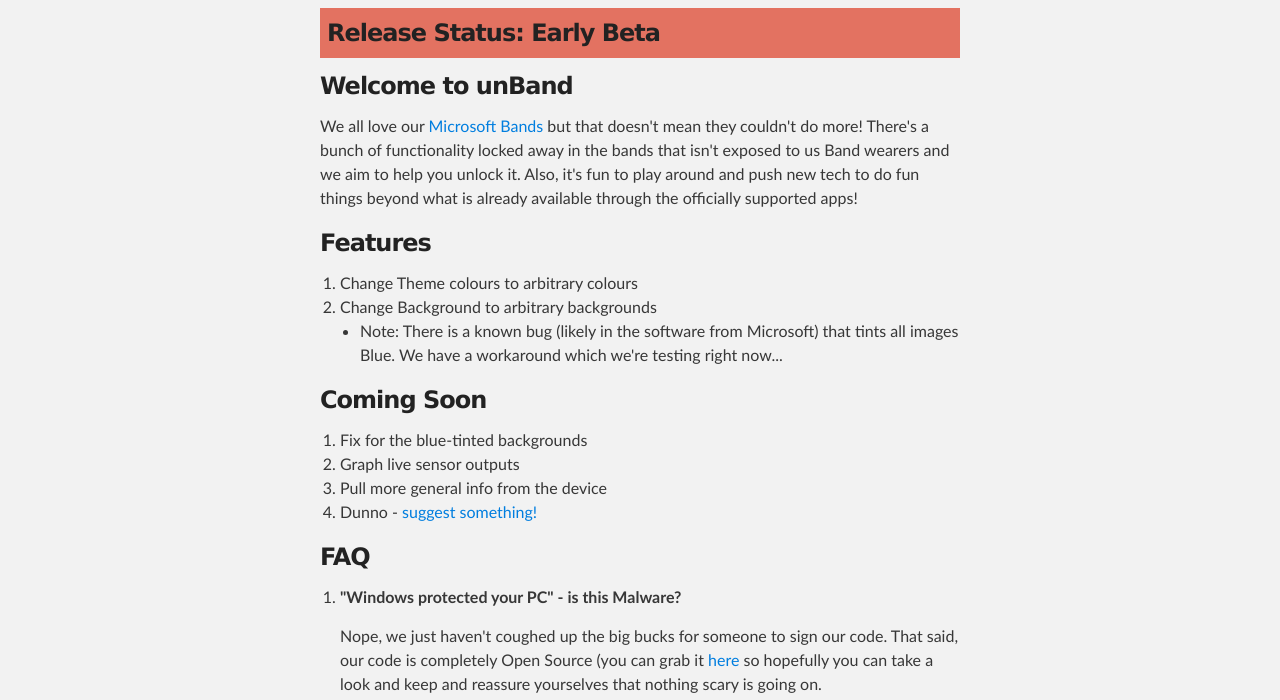
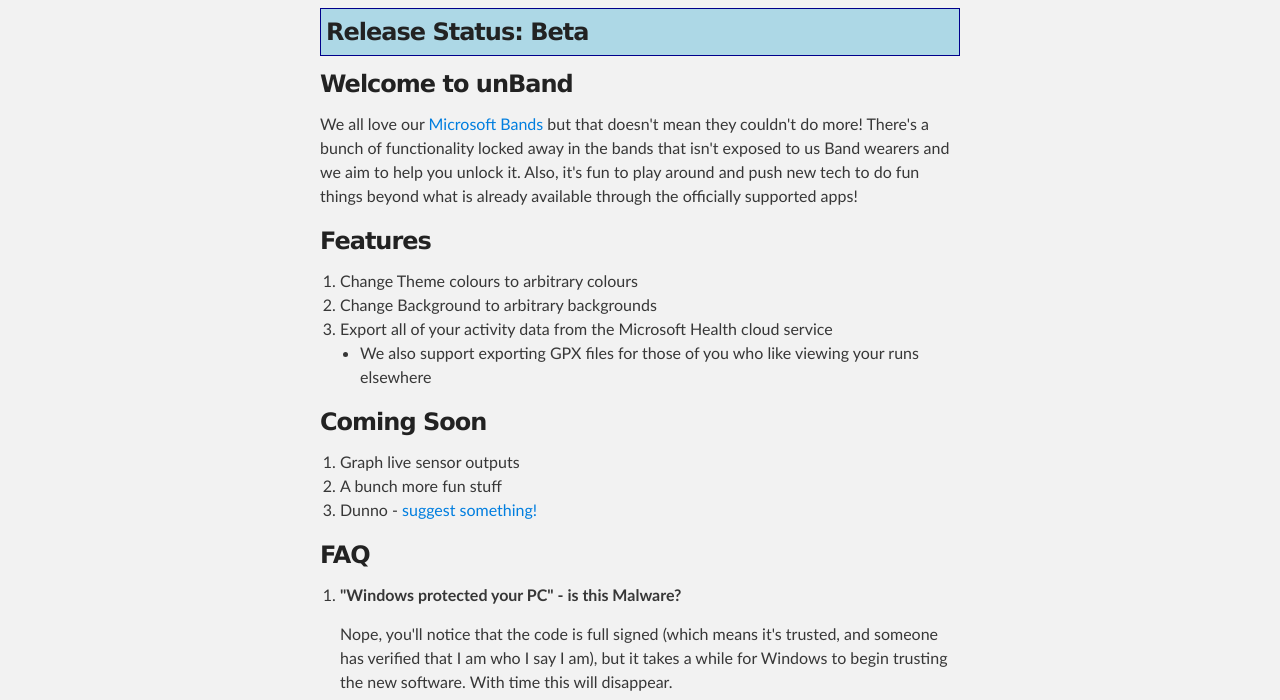
Before and after one commit to nachmore/unBand, a plain HTML site: page index.html in a window 1280 px wide. Shown: the part 252-952 px from the top of the page. Drawn offline with Linux system fonts and the light colour scheme.

Commit message:
Bring website up to date and in line with what's actually been released.

```diff
--- a/index.html
+++ b/index.html
@@ -31,7 +31,7 @@
     <div id="main_content_wrap" class="outer">
       <section id="main_content" class="inner">
 
-      <h3 id="warning">Release Status: Early Beta</h3>
+      <h3 id="release_status">Release Status: Beta</h3>
 
       <h3>Welcome to unBand</h3>
 
@@ -43,15 +43,17 @@
       <ol>
         <li>Change Theme colours to arbitrary colours</li>
         <li>Change Background to arbitrary backgrounds</li>
-        <ul><li>Note: There is a known bug (likely in the software from Microsoft) that tints all images Blue. We have a workaround which we're testing right now...</li></ul>
+        <li>Export all of your activity data from the Microsoft Health cloud service
+          <ul><li>We also support exporting GPX files for those of you who like viewing your runs elsewhere</li></ul>
+        </li>
+
       </ol>
 
       <h3>Coming Soon</h3>
 
       <ol>
-        <li>Fix for the blue-tinted backgrounds</li>
         <li>Graph live sensor outputs</li>
-        <li>Pull more general info from the device</li>
+        <li>A bunch more fun stuff</li>
         <li>Dunno - <a href="https://github.com/nachmore/unBand/issues">suggest something!</a></li>
       </ol>
 
@@ -60,8 +62,7 @@
       <ol>
         <li>
           <p class="faq_question">"Windows protected your PC" - is this Malware?</p>
-          <p>Nope, we just haven't coughed up the big bucks for someone to sign our code. That said, our code is completely Open Source (you can grab it <a href="http://github.com/nachmore/unband/">here</a>
-          so hopefully you can take a look and keep and reassure yourselves that nothing scary is going on.</p>
+          <p>Nope, you'll notice that the code is full signed (which means it's trusted, and someone has verified that I am who I say I am), but it takes a while for Windows to begin trusting the new software. With time this will disappear.</p>
         </li>
         <li>
           <p class="faq_question">What data does the app collect?</p>
@@ -81,7 +82,7 @@
         <li>
           <p class="faq_question">App Still Crashes on Start</p>
           <p>Even though you have the Sync app installed, unBand still crashes. This is likely due to us not being able to find the Sync app.</p>
-          <p>To solve this, copy <code>Microsoft.Cargo.Client.Desktop8.dll</code> to <code>c:\Program Files(x86)\Microsoft Band Sync</code>.</p>
+          <p>To solve this, copy <code>Microsoft.Cargo.Client.Desktop8.dll</code> from wherever it is installed to <code>c:\Program Files(x86)\Microsoft Band Sync</code>.</p>
           <p>You can also copy it to the same directory as unBand, search for it under <code>%userprofile%\AppData\Local\Apps\2.0</code></p>
           <p>Yup, we're going to work on a better solution...</p>
         </li>
--- a/stylesheets/stylesheet.css
+++ b/stylesheets/stylesheet.css
@@ -379,7 +379,13 @@ Full-Width Styles
   padding-top: 40px;
 }
 
-#warning {
+#release_status {
+  border: 1px solid darkblue;
+  background: lightblue;
+  padding: 5px;
+}
+
+.warning {
   border: 2px solid #E37261;
   background: #E37261;
   padding: 5px;
```
